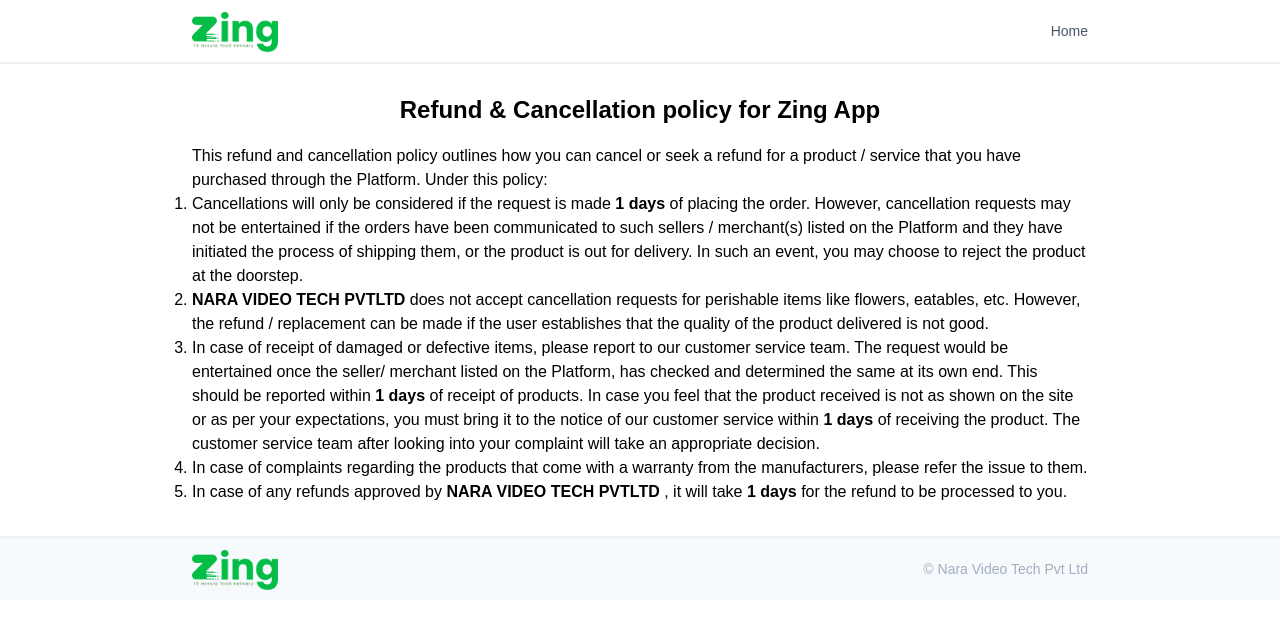
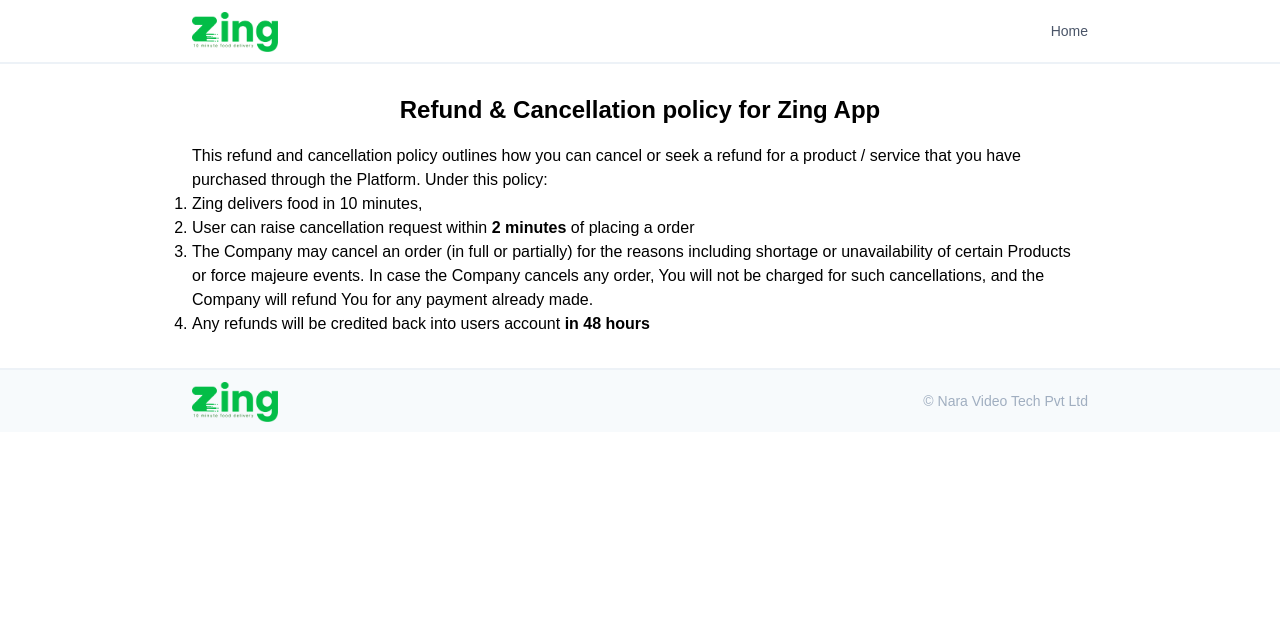
Before and after one commit to VIPIN24BOHRA/zing_webapp, a Next.js app: page /refund in a window 1280 px wide. Shown: the top 628 px of the page. Built offline with nearby package versions, Linux system fonts and the light colour scheme.

Commit message:
refactor: refund policy

```diff
--- a/src/app/refund/page.tsx
+++ b/src/app/refund/page.tsx
@@ -13,27 +13,17 @@
           <ol className="list-decimal">
             This refund and cancellation policy outlines how you can cancel or seek a refund for a product / service that you have purchased through the
             Platform. Under this policy:
+            <li>Zing delivers food in 10 minutes,</li>
             <li>
-              Cancellations will only be considered if the request is made <b>1 days</b> of placing the order. However, cancellation requests may not be
-              entertained if the orders have been communicated to such sellers / merchant(s) listed on the Platform and they have initiated the process of
-              shipping them, or the product is out for delivery. In such an event, you may choose to reject the product at the doorstep.
+              User can raise cancellation request within <b>2 minutes</b> of placing a order
             </li>
             <li>
-              {' '}
-              <b>NARA VIDEO TECH PVTLTD</b> does not accept cancellation requests for perishable items like flowers, eatables, etc. However, the refund /
-              replacement can be made if the user establishes that the quality of the product delivered is not good.
+              The Company may cancel an order (in full or partially) for the reasons including shortage or unavailability of certain Products or force majeure
+              events. In case the Company cancels any order, You will not be charged for such cancellations, and the Company will refund You for any payment
+              already made.
             </li>
             <li>
-              {' '}
-              In case of receipt of damaged or defective items, please report to our customer service team. The request would be entertained once the seller/
-              merchant listed on the Platform, has checked and determined the same at its own end. This should be reported within <b>1 days</b> of receipt of
-              products. In case you feel that the product received is not as shown on the site or as per your expectations, you must bring it to the notice of
-              our customer service within <b>1 days</b> of receiving the product. The customer service team after looking into your complaint will take an
-              appropriate decision.
-            </li>
-            <li> In case of complaints regarding the products that come with a warranty from the manufacturers, please refer the issue to them.</li>
-            <li>
-              In case of any refunds approved by <b>NARA VIDEO TECH PVTLTD</b> , it will take <b>1 days</b> for the refund to be processed to you.{' '}
+              Any refunds will be credited back into users account <b>in 48 hours</b>
             </li>
           </ol>
         </div>
```
